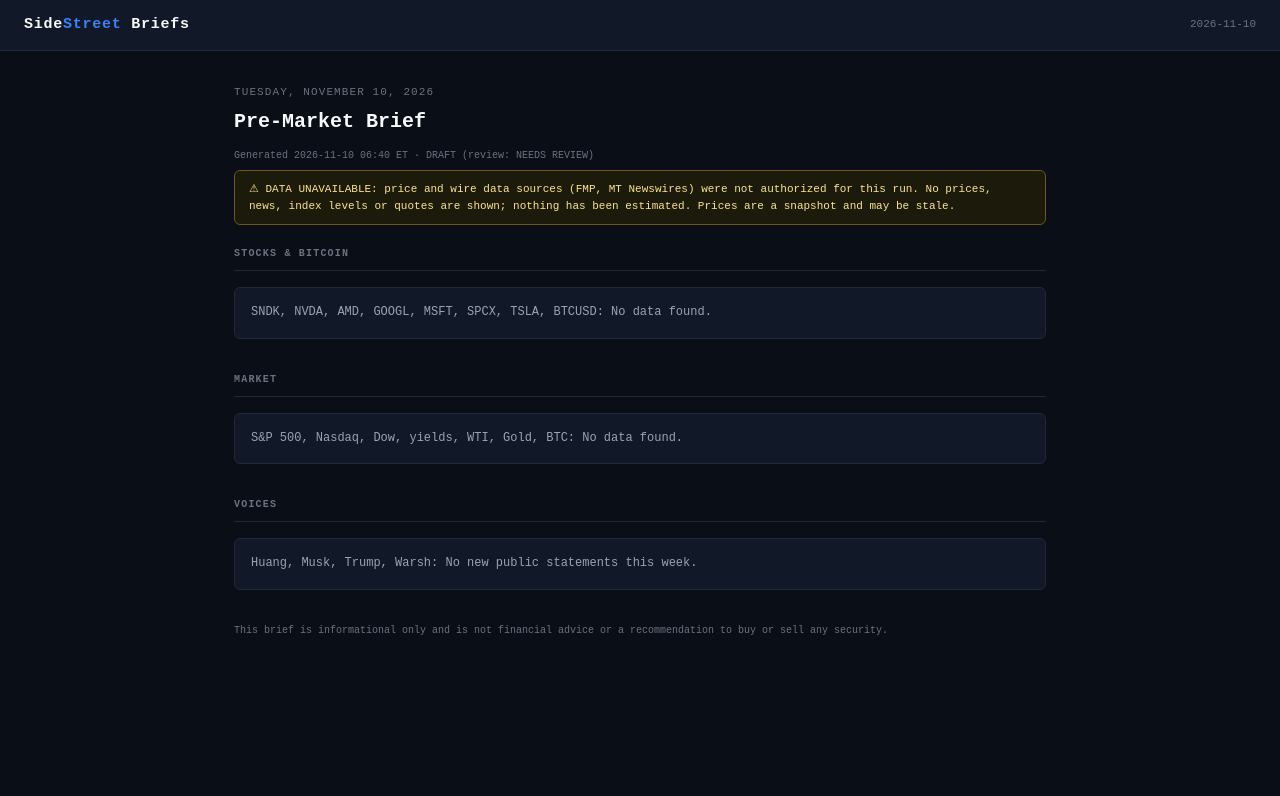
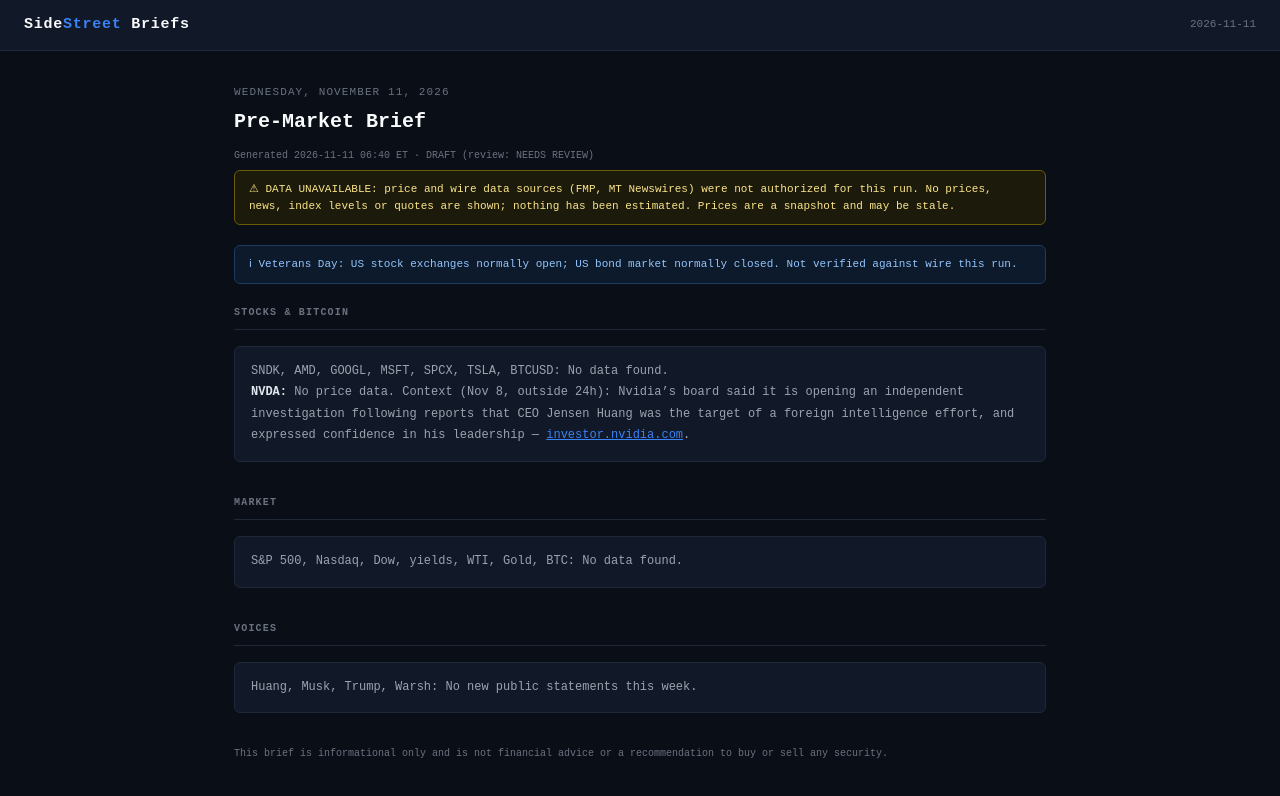
Before and after one commit to tkalden/sidestreet-briefs, a plain HTML site: page index.html in a window 1280 px wide. Drawn offline with Linux system fonts and the light colour scheme.

Commit message:
brief: 2026-11-11 (data outage — connectors unauthorized)
Co-Authored-By: Claude Opus 5.5 <noreply@anthropic.com>
Claude-Session: https://claude.ai/code/session_01MDYv4fTDzmKYZZhZ7EG2xk

```diff
--- a/index.html
+++ b/index.html
@@ -3,7 +3,7 @@
 <head>
   <meta charset="UTF-8" />
   <meta name="viewport" content="width=device-width, initial-scale=1.0" />
-  <title>SideStreet Briefs &mdash; 2026-11-10</title>
+  <title>SideStreet Briefs &mdash; 2026-11-11</title>
   <style>
     :root {
       --bg: #0a0e17;
@@ -225,14 +225,15 @@
   </style>
 </head>
 <body>
-  <div class="topbar"><div class="logo">Side<span>Street</span> Briefs</div><div class="meta">2026-11-10</div></div>
+  <div class="topbar"><div class="logo">Side<span>Street</span> Briefs</div><div class="meta">2026-11-11</div></div>
   <div class="container">
-    <div class="brief-date">Tuesday, November 10, 2026</div>
+    <div class="brief-date">Wednesday, November 11, 2026</div>
     <div class="brief-title">Pre-Market Brief</div>
-    <div class="brief-generated">Generated 2026-11-10 06:40 ET &middot; DRAFT (review: NEEDS REVIEW)</div>
+    <div class="brief-generated">Generated 2026-11-11 06:40 ET &middot; DRAFT (review: NEEDS REVIEW)</div>
     <div class="data-warning">&#9888; DATA UNAVAILABLE: price and wire data sources (FMP, MT Newswires) were not authorized for this run. No prices, news, index levels or quotes are shown; nothing has been estimated. Prices are a snapshot and may be stale.</div>
+    <div class="holiday-banner">&#8505; Veterans Day: US stock exchanges normally open; US bond market normally closed. Not verified against wire this run.</div>
     <div class="section"><div class="section-header">Stocks &amp; Bitcoin</div>
-      <div class="market-block">SNDK, NVDA, AMD, GOOGL, MSFT, SPCX, TSLA, BTCUSD: No data found.</div></div>
+      <div class="market-block">SNDK, AMD, GOOGL, MSFT, SPCX, TSLA, BTCUSD: No data found.<br><strong>NVDA:</strong> No price data. Context (Nov 8, outside 24h): Nvidia&rsquo;s board said it is opening an independent investigation following reports that CEO Jensen Huang was the target of a foreign intelligence effort, and expressed confidence in his leadership &mdash; <a href="https://investor.nvidia.com/news/press-release-details/2026/Statement-from-NVIDIA-Board-of-Directors/" style="color:#3b82f6">investor.nvidia.com</a>.</div></div>
     <div class="section"><div class="section-header">Market</div>
       <div class="market-block">S&amp;P 500, Nasdaq, Dow, yields, WTI, Gold, BTC: No data found.</div></div>
     <div class="section"><div class="section-header">Voices</div>
```
